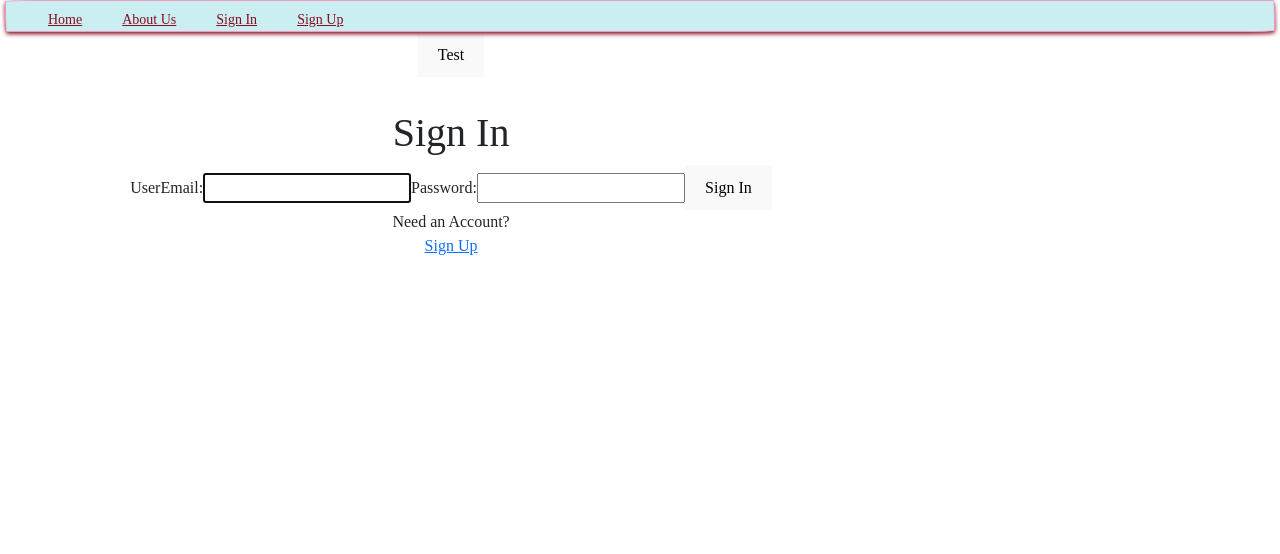
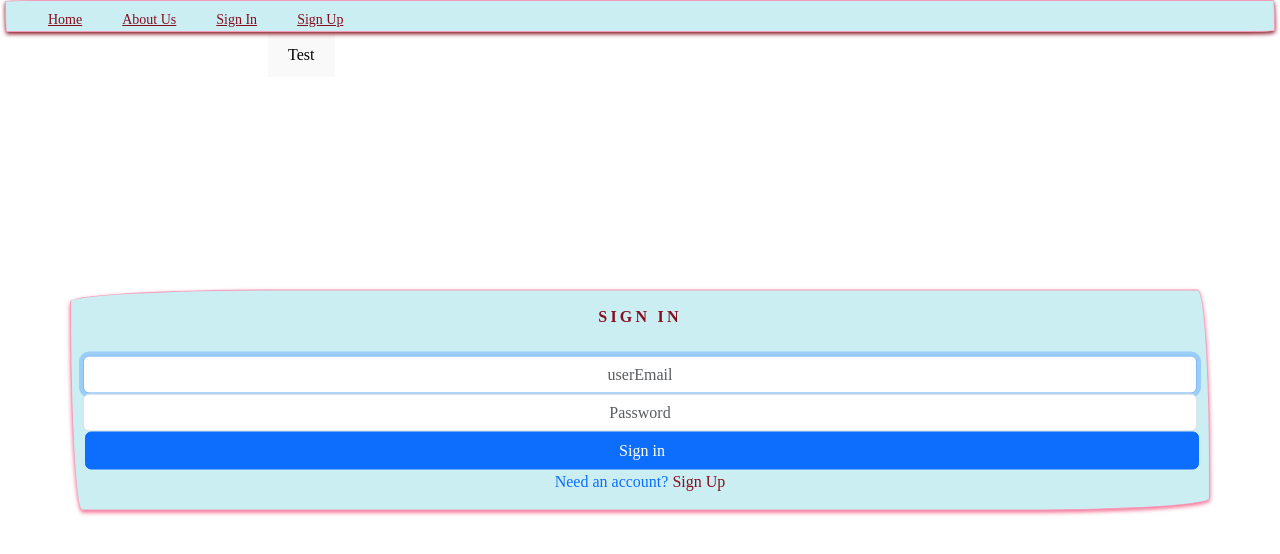
Before and after one commit to dimitri-edel/team-5, a React (Vite) app in the folder frontend/: page /SignIn in a window 1280 px wide. Shown: the top 554 px of the page. Built offline with nearby package versions, Linux system fonts and the light colour scheme.

Commit message:
re-style the sign pages and resolve bugs

```diff
--- a/frontend/src/pages/About.jsx
+++ b/frontend/src/pages/About.jsx
@@ -29,7 +29,7 @@ const AboutPage = () => {
                     <Image
                         className={`${appStyles.FillerImage}`}
                         src={
-                            ""
+                            "Add an image"
                         }
                     />
                 </Col>
--- a/frontend/src/pages/registration/signIn.jsx
+++ b/frontend/src/pages/registration/signIn.jsx
@@ -1,6 +1,18 @@
 import { useRef, useState, useEffect, useContext } from 'react';
 import AuthContext from '../../context/authProvider';
+import { Link} from "react-router-dom";
 import axios from 'axios';
+import { Row } from 'react-bootstrap';
+import Col from "react-bootstrap/Col";
+import styles from "../../styles/signUpInForm.module.css";
+import btnStyles from "../../styles/Button.module.css";
+import appStyles from "../../App.module.css";
+import {
+    Form,
+    Button,
+    Container,
+    Alert,
+} from "react-bootstrap";
 // To Do ... Once the Backend is ready
 //const LOGIN_URL = '/auth';
 const SignIn = () => {
@@ -54,6 +66,17 @@ const SignIn = () => {
     }
 
     return (
+        <Row className={styles.Row}>
+            <Col
+                lg={6}
+                className={`my-auto d-none d-md-block p-2 ${styles.SignUpCol}`}
+            >
+
+            </Col>
+            <Col className="my-auto py-2 p-md-2" lg={6}>
+        <Container className={`${appStyles.SignInUpContainer} `}>
+
+                    <h1 className={styles.Header}>sign in</h1>
         <>
             {success ? (
                 <section>
@@ -66,39 +89,54 @@ const SignIn = () => {
             ) : (
                 <section>
                     <p ref={errRef} className={errMsg ? "errmsg" : "offscreen"} aria-live="assertive">{errMsg}</p>
-                    <h1>Sign In</h1>
-                    <form onSubmit={handleSubmit}>
-                        <label htmlFor="userEmail">UserEmail:</label>
-                        <input
+
+                    <Form onSubmit={handleSubmit}>
+                         <Form.Group controlId="userEmail">
+                            <Form.Label className="d-none">userEmail</Form.Label>
+                            <Form.Control
+                                className={styles.Input}
                                 type="email"
                                 id="userEmail"
+                                placeholder="userEmail"
                                 ref={userRef}
                                 autoComplete="off"
                                 onChange={(e) => setUserEmail(e.target.value)}
                                 value={userEmail}
                                 required
                             />
+                        </Form.Group>
 
-                        <label htmlFor="password">Password:</label>
-                        <input
+                            <Form.Group controlId="password">
+                                <Form.Label className="d-none">Password</Form.Label>
+                                <Form.Control
+                                    className={styles.Input}
                                     type="password"
                                     id="password"
+                                    placeholder="Password"
                                     onChange={(e) => setPwd(e.target.value)}
                                     value={pwd}
                                     required
                                 />
-                        <button>Sign In</button>
-                    </form>
-                    <p>
-                        Need an Account?<br />
-                        <span className="line">
-                            {/*put router link here*/}
-                            <a href="#">Sign Up</a>
-                        </span>
-                    </p>
+                            </Form.Group>
+
+                            <Button
+                                className={`${btnStyles.Button} ${btnStyles.Wide} ${btnStyles.Bright}`}
+                                type="submit"
+                            >
+                                Sign in
+                            </Button>
+
+                    </Form>
+                    <Link className={styles.Link} to="/SignUp">
+                        Need an account? <span>Sign Up</span>
+                    </Link>
                 </section>
             )}
         </>
+        </Container>
+        </Col>
+        </Row>
+
     )
 }
 
--- a/frontend/src/pages/registration/signUp.jsx
+++ b/frontend/src/pages/registration/signUp.jsx
@@ -14,7 +14,7 @@ import {
 
 
 
-const SignUpForm = () => {
+const SignUp = () => {
     const [signUpData, setSignUpData] = useState({
         userEmail: "",
         password1: "",
@@ -117,13 +117,14 @@ const SignUpForm = () => {
                             </Alert>
                         ))}
                     </Form>
-                </Container>
-
-                <Container className={`mt-3 ${appStyles.SignInUpContainer}`}>
-                    <Link className={styles.Link} to="/signin">
+                    <Link className={styles.Link} to="/signIn">
                         Already have an account? <span>Sign in</span>
                     </Link>
                 </Container>
+
+
+
+
             </Col>
 
         </Row>
@@ -131,4 +132,4 @@ const SignUpForm = () => {
     );
 };
 
-export default SignUpForm;
+export default SignUp;
```
Lines whose indentation alone changed are shown as unchanged.
